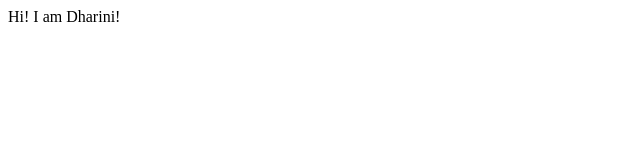
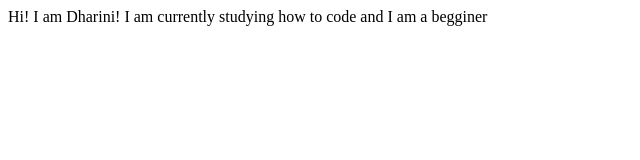
Before and after one commit to Dharinicodes/dummy-portfolio-practice, a plain HTML site: page index.html in a window 1280 px wide. Shown: the whole page, without its empty margins (0-640 px from the left). Drawn offline with Linux system fonts and the light colour scheme.

Commit message:
docs: updated details

```diff
--- a/index.html
+++ b/index.html
@@ -8,5 +8,6 @@
 </head>
 <body>
     Hi! I am Dharini!
+    I am currently studying how to code and I am a begginer
 </body>
 </html>
```
